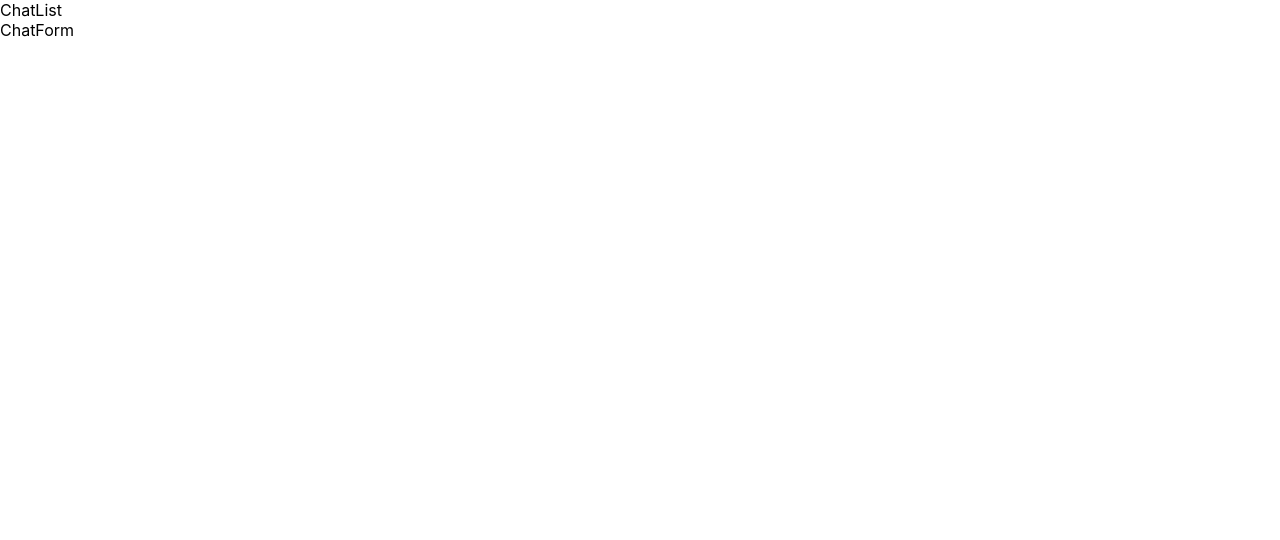
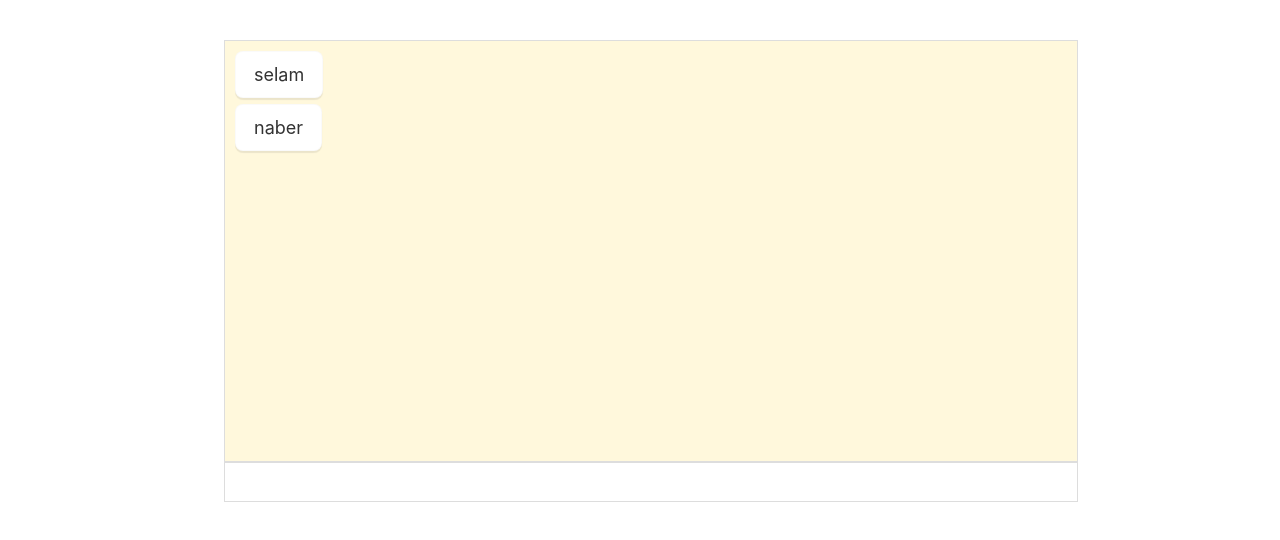
Before and after one commit to bkalenderoglu/chat-app-react, a React (Create React App) app in the folder client/: page / in a window 1280 px wide. Shown: the top 540 px of the page. Built offline with nearby package versions, Linux system fonts and the light colour scheme.

Commit message:
components were updated and styled

```diff
--- a/client/src/App.css
+++ b/client/src/App.css
@@ -1,38 +1,4 @@
 .App {
-  text-align: center;
+  width: 65%;
+  margin: 0 auto;
 }
-
-.App-logo {
-  height: 40vmin;
-  pointer-events: none;
-}
-
-@media (prefers-reduced-motion: no-preference) {
-  .App-logo {
-    animation: App-logo-spin infinite 20s linear;
-  }
-}
-
-.App-header {
-  background-color: #282c34;
-  min-height: 100vh;
-  display: flex;
-  flex-direction: column;
-  align-items: center;
-  justify-content: center;
-  font-size: calc(10px + 2vmin);
-  color: white;
-}
-
-.App-link {
-  color: #61dafb;
-}
-
-@keyframes App-logo-spin {
-  from {
-    transform: rotate(0deg);
-  }
-  to {
-    transform: rotate(360deg);
-  }
-}
--- a/client/src/components/ChatForm.js
+++ b/client/src/components/ChatForm.js
@@ -1,7 +1,25 @@
-import React from "react";
+import { useState } from "react";
+import styles from "./styles.module.css";
 
 function ChatForm() {
-  return <div>ChatForm</div>;
+  const [message, setMessage] = useState("");
+  const handleSubmit = (e) => {
+    e.preventDefault();
+    console.log(message);
+    setMessage("");
+  };
+  return (
+    <div>
+      <form onSubmit={handleSubmit}>
+        <input
+          type="text"
+          className={styles.textInput}
+          value={message}
+          onChange={(e) => setMessage(e.target.value)}
+        />
+      </form>
+    </div>
+  );
 }
 
 export default ChatForm;
--- /dev/null
+++ b/client/src/components/ChatItem.js
@@ -0,0 +1,8 @@
+import React from "react";
+import styles from "./styles.module.css";
+
+function ChatItem({ item }) {
+  return <div className={styles.chatItem}>{item.message}</div>;
+}
+
+export default ChatItem;
--- a/client/src/components/ChatList.js
+++ b/client/src/components/ChatList.js
@@ -1,7 +1,20 @@
 import React from "react";
+import styles from "./styles.module.css";
+import { useChat } from "../context/ChatContext";
+import ChatItem from "./ChatItem";
 
 function ChatList() {
-  return <div>ChatList</div>;
+  const { messages } = useChat();
+
+  return (
+    <div className={styles.chatlist}>
+      <div>
+        {messages.map((item, key) => (
+          <ChatItem key={key} item={item} />
+        ))}
+      </div>
+    </div>
+  );
 }
 
 export default ChatList;
--- a/client/src/components/Container.js
+++ b/client/src/components/Container.js
@@ -4,7 +4,7 @@
 
 function Container() {
   return (
-    <div>
+    <div className="App">
       <ChatList />
       <ChatForm />
     </div>
--- /dev/null
+++ b/client/src/components/styles.module.css
@@ -0,0 +1,43 @@
+.chatlist {
+  border: solid 1px #ddd;
+  padding: 10px;
+  height: 400px;
+  width: 100%;
+  margin: 40px auto 0 auto;
+  background-color: cornsilk;
+  overflow: hidden;
+}
+
+.chatlist > div {
+  display: flex;
+  flex-direction: column;
+  height: 400px;
+  overflow: auto;
+}
+
+.textInput {
+  border: solid 1px #ddd;
+  padding: 10px;
+  width: 100%;
+  font-size: 16px;
+}
+
+.chatItem {
+  font-size: 18px;
+  color: #333;
+  border-radius: 8px;
+  background: #fff;
+  padding: 12px 18px;
+  border: 0.5px solid rgba(0, 0, 0, 0.02);
+  box-shadow: 0 2px 1px rgba(0, 0, 0, 0.08);
+  max-width: 70%;
+  display: inline-block;
+  text-align: left;
+  margin-bottom: 6px;
+  margin-right: auto;
+}
+
+.chatItem.right {
+  margin-right: 0;
+  margin-left: auto;
+}
--- a/client/src/context/ChatContext.js
+++ b/client/src/context/ChatContext.js
@@ -1,9 +1,12 @@
-import { Children, createContext, useState } from "react";
+import { createContext, useContext, useState } from "react";
 
 const ChatContext = createContext();
 
 export const ChatProvider = ({ children }) => {
-  const [messages, setMessages] = useState([]);
+  const [messages, setMessages] = useState([
+    { message: "selam" },
+    { message: "naber" },
+  ]);
 
   const values = {
     messages,
@@ -13,4 +16,4 @@
   return <ChatContext.Provider value={values}>{children}</ChatContext.Provider>;
 };
 
-export default ChatContext;
+export const useChat = () => useContext(ChatContext);
```
